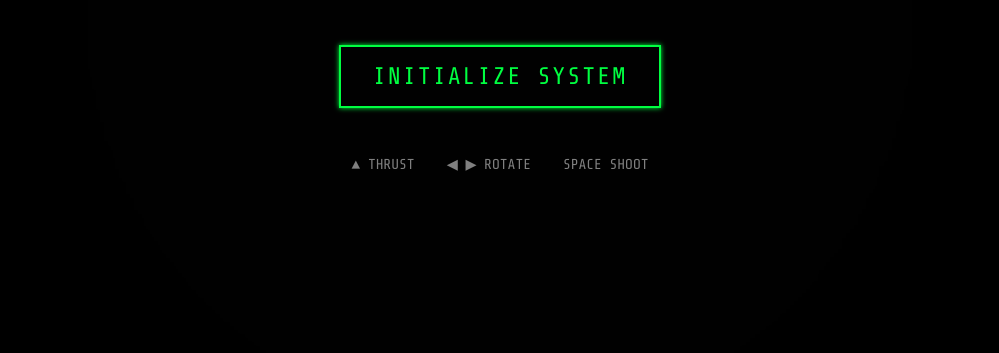
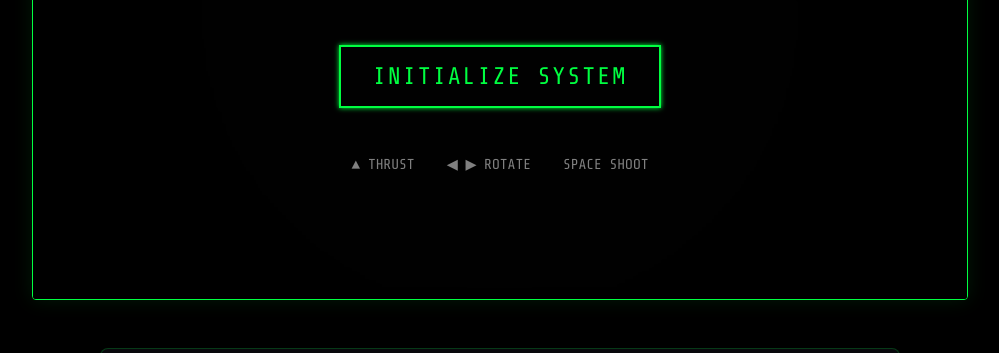
Before and after one commit to rishi-047/rishi-047.github.io, a plain HTML site: page projects/vector-void/index.html in a window 1280 px wide. Shown: the part 93-446 px from the top of the page, without its empty margins (140-1139 px from the left). Drawn offline with nearby package versions, Linux system fonts and the light colour scheme.

Commit message:
Fix Vector Void viewport sizing issue

```diff
--- a/projects/vector-void/js/engine/Game.js
+++ b/projects/vector-void/js/engine/Game.js
@@ -33,8 +33,9 @@ class Game {
     }
 
     resize() {
-        this.width = window.innerWidth;
-        this.height = window.innerHeight;
+        const container = this.canvas.parentElement;
+        this.width = container.clientWidth;
+        this.height = container.clientHeight;
         this.canvas.width = this.width;
         this.canvas.height = this.height;
     }
--- a/projects/vector-void/styles.css
+++ b/projects/vector-void/styles.css
@@ -26,10 +26,15 @@ body {
 
 #game-container {
     position: relative;
-    width: 100vw;
-    height: 100vh;
+    width: 100%;
+    max-width: 1200px;
+    height: 70vh;
+    max-height: 800px;
     background: radial-gradient(circle at center, #0a0a0a 0%, #000000 100%);
     overflow: hidden;
+    border: 1px solid var(--neon-green);
+    box-shadow: 0 0 20px rgba(0, 255, 65, 0.1);
+    border-radius: 4px;
 }
 
 canvas {
@@ -169,6 +174,7 @@ h1.title {
     color: var(--neon-red);
     text-shadow: 0 0 10px var(--neon-red);
 }
+
 /* ============================================
    Project Page Styling
    ============================================ */
```
